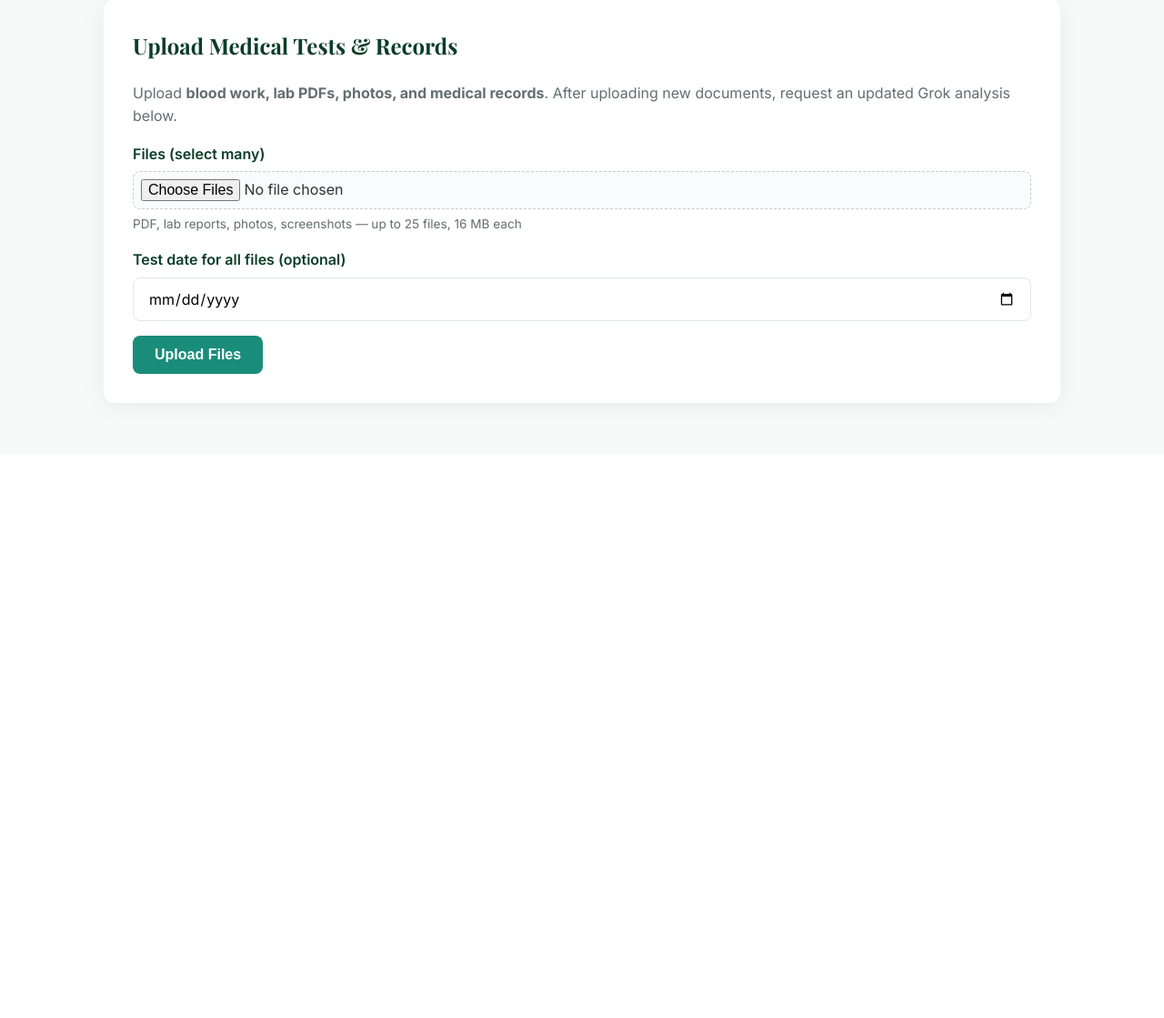
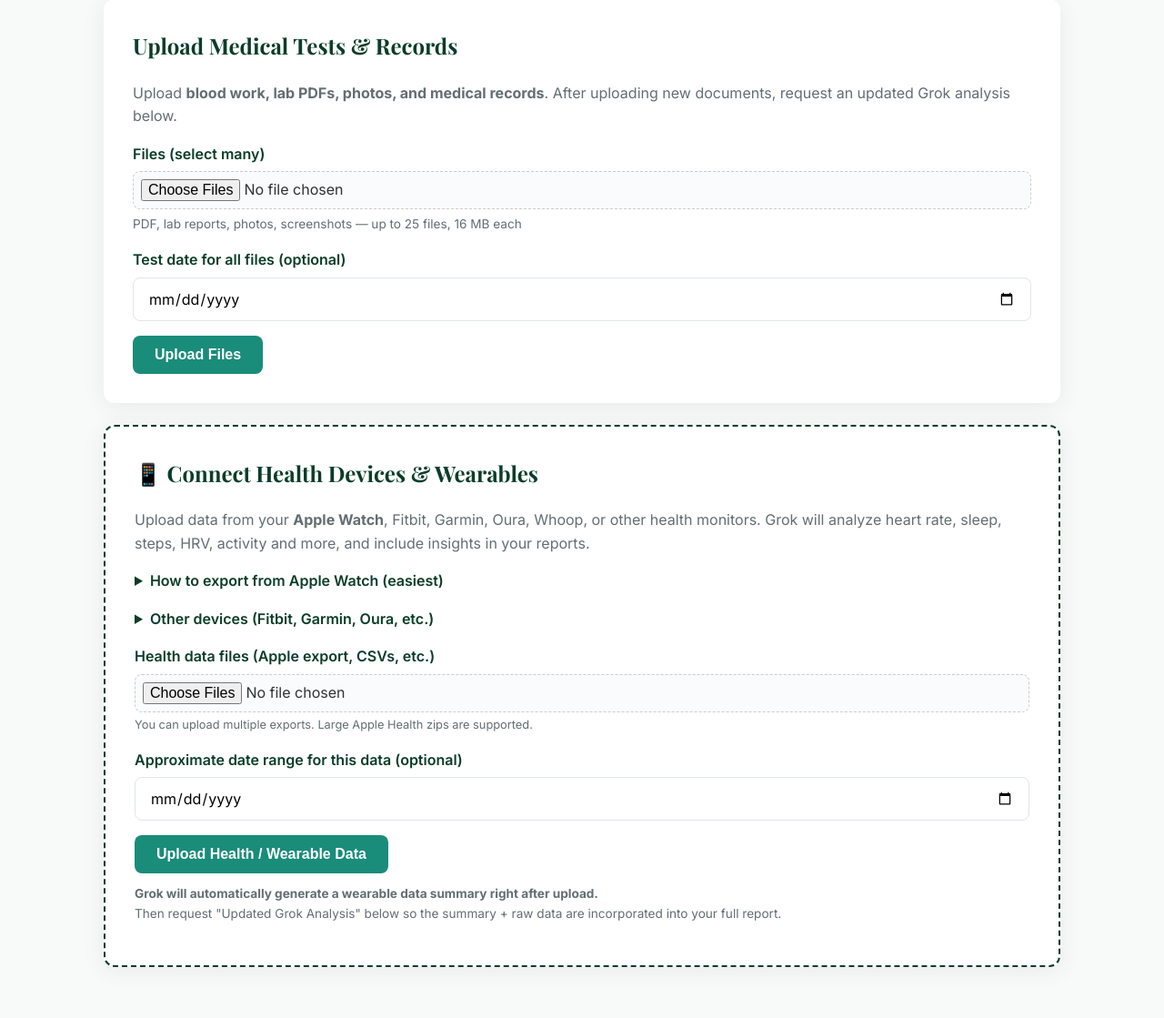
Before and after one commit to Michaelpeatross/root-cause-website, a Python web app: template templates/dashboard.html in a window 1280 px wide. Shown: the part 857-1976 px from the top of the page at 91% size. Before the commit the page ends 1310 px from the top, so only its background shows below. Run offline with Jinja, Linux system fonts and the light colour scheme; the template is opened without the code that fills it, so the values that code supplies are empty.

Commit message:
Client portal: Connect Health Devices & Wearables (Apple Watch etc.) upload + Grok analysis

```diff
--- a/templates/dashboard.html
+++ b/templates/dashboard.html
@@ -180,6 +180,61 @@
         {% endif %}
     </div>
 
+    <!-- NEW: Wearable / Health Device Connection -->
+    <div class="card" style="margin-top: 1.5rem; border: 2px dashed var(--green-dark);">
+        <h2>📱 Connect Health Devices &amp; Wearables</h2>
+        <p style="color: var(--text-muted);">
+            Upload data from your <strong>Apple Watch</strong>, Fitbit, Garmin, Oura, Whoop, or other health monitors.
+            Grok will analyze heart rate, sleep, steps, HRV, activity and more, and include insights in your reports.
+        </p>
+
+        <details style="margin-bottom: 1rem;">
+            <summary style="cursor: pointer; font-weight: 600; color: var(--green-dark);">How to export from Apple Watch (easiest)</summary>
+            <ol style="margin: 0.5rem 0 0 1.25rem; font-size: 0.9rem;">
+                <li>Open the <strong>Health</strong> app on your iPhone.</li>
+                <li>Tap your profile picture (top right).</li>
+                <li>Scroll down and tap <strong>Export All Health Data</strong>.</li>
+                <li>Save the .zip file (or unzip and upload the export.xml inside).</li>
+                <li>Come back here and upload below.</li>
+            </ol>
+            <p style="font-size: 0.85rem; color: #666; margin-top: 0.5rem;">Apple Health exports contain your full history — Grok will focus on recent relevant trends.</p>
+        </details>
+
+        <details style="margin-bottom: 1rem;">
+            <summary style="cursor: pointer; font-weight: 600; color: var(--green-dark);">Other devices (Fitbit, Garmin, Oura, etc.)</summary>
+            <ul style="margin: 0.5rem 0 0 1.25rem; font-size: 0.9rem;">
+                <li>Log into the device's web or app dashboard.</li>
+                <li>Look for "Export data", "Download CSV", "Health data export", or "Share data".</li>
+                <li>Upload the CSV, JSON, or XML file(s) here.</li>
+            </ul>
+        </details>
+
+        {% if admin_preview %}
+        <p class="admin-preview-note">Health device upload hidden in admin preview.</p>
+        {% else %}
+        <form method="POST" enctype="multipart/form-data" style="margin-top: 0.5rem;">
+            <input type="hidden" name="action" value="upload_health_data">
+            <div class="form-group">
+                <label for="health_files">Health data files (Apple export, CSVs, etc.)</label>
+                <input type="file" id="health_files" name="health_files" accept=".zip,.xml,.csv,.json,.txt" multiple required>
+                <p style="font-size: 0.8rem; color: var(--text-muted); margin: 0.25rem 0 0;">
+                    You can upload multiple exports. Large Apple Health zips are supported.
+                </p>
+            </div>
+            <div class="form-group">
+                <label for="health_test_date">Approximate date range for this data (optional)</label>
+                <input type="date" id="health_test_date" name="health_test_date">
+            </div>
+            <button type="submit" class="btn btn-primary">Upload Health / Wearable Data</button>
+        </form>
+        {% endif %}
+
+        <p style="font-size: 0.85rem; margin-top: 0.75rem; color: var(--text-muted);">
+            <strong>Grok will automatically generate a wearable data summary right after upload.</strong><br>
+            Then request "Updated Grok Analysis" below so the summary + raw data are incorporated into your full report.
+        </p>
+    </div>
+
     {% if reports %}
     <div class="card">
         <h2>Request Updated Grok Analysis</h2>
```
Also changed, not shown: app.py (+54 -1 lines), health_advisor.py (+45 -4 lines).
